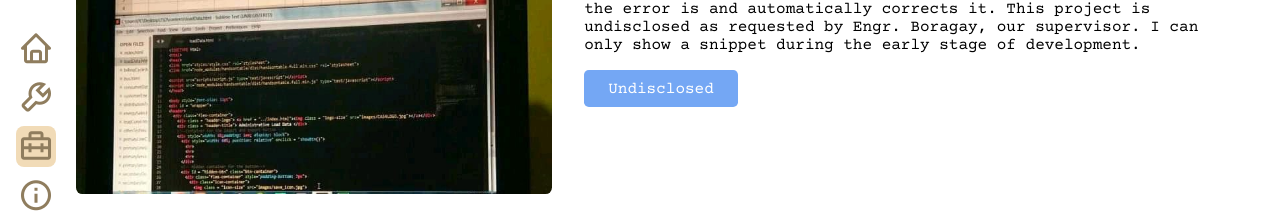
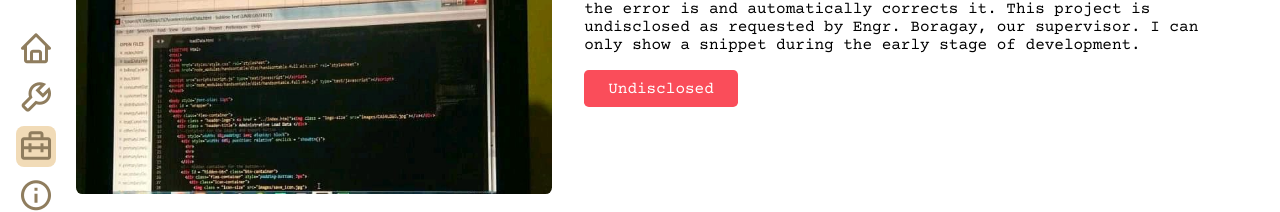
Before and after one commit to RyanCzarAbugao/portfolio, a React (Create React App) app: page /projects in a window 1280 px wide. Shown: the part 277-489 px from the top of the page. Built offline with nearby package versions, Linux system fonts and the light colour scheme.

Commit message:
updated buttons in project page

```diff
--- a/src/Components/ProjectLink.js
+++ b/src/Components/ProjectLink.js
@@ -25,10 +25,25 @@ const view_btn = {
   },
 };
 
+const view_btn_danger = {
+  padding: "0.6rem 1.5rem",
+  backgroundColor: "#fa4d5a",
+  borderRadius: "0.3rem",
+  textDecoration: "none",
+  color: "white",
+  textAlign: "center",
+  ":hover": {
+    backgroundColor: "red",
+    color: "black",
+  },
+};
+
 function ProjectLink(props) {
   const [matches, setMatches] = useState(
     window.matchMedia("(min-width: 768px)").matches
   );
+
+  const status = props.text_btn;
 
   useEffect(() => {
     window
@@ -38,7 +53,7 @@ function ProjectLink(props) {
 
   return (
     <div style={!matches ? container : container_lg}>
-      <Link style={view_btn} to={props.url}>
+      <Link style={status === 'Undisclosed' ? view_btn_danger : view_btn} to={props.url}>
         {props.text_btn}
       </Link>
     </div>
```
